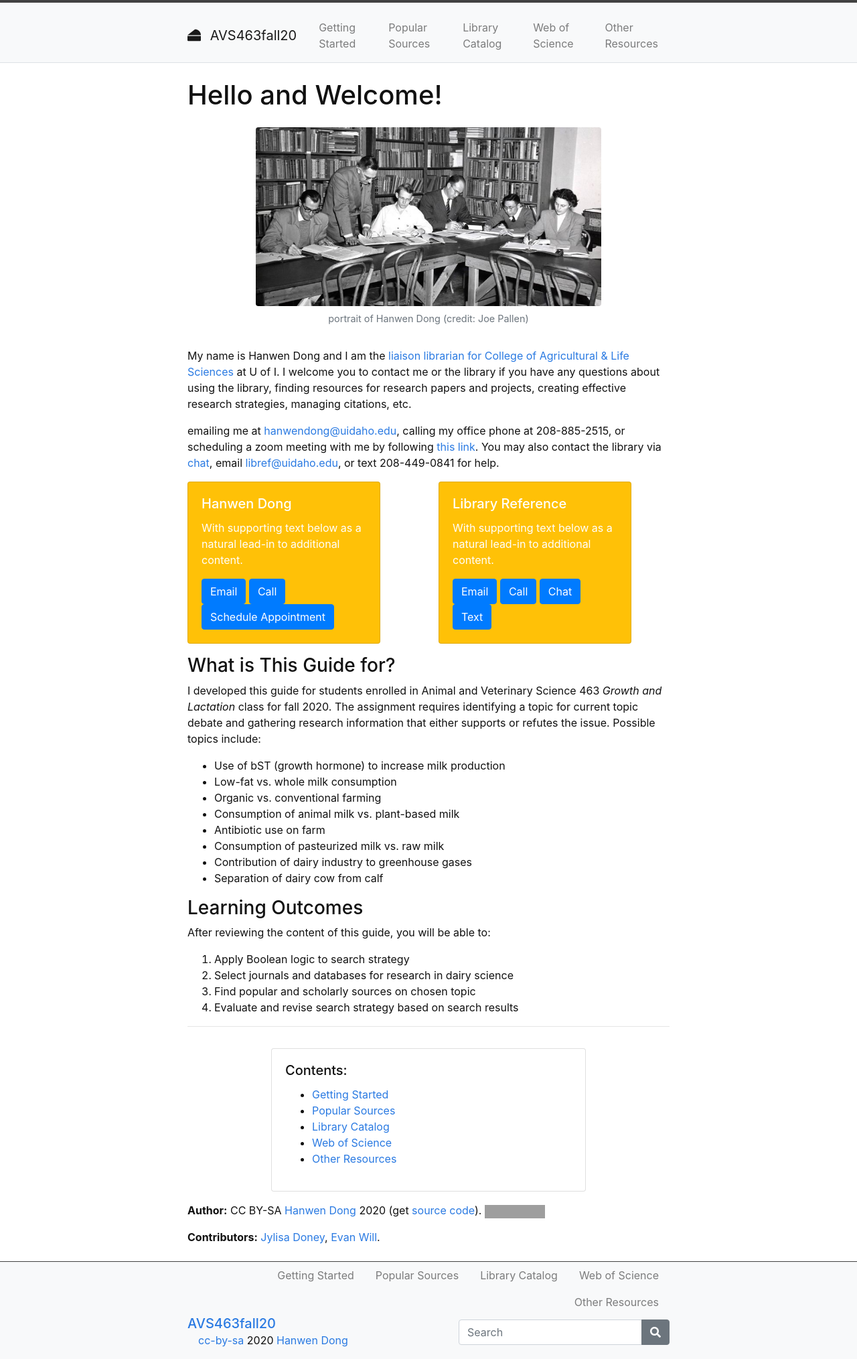
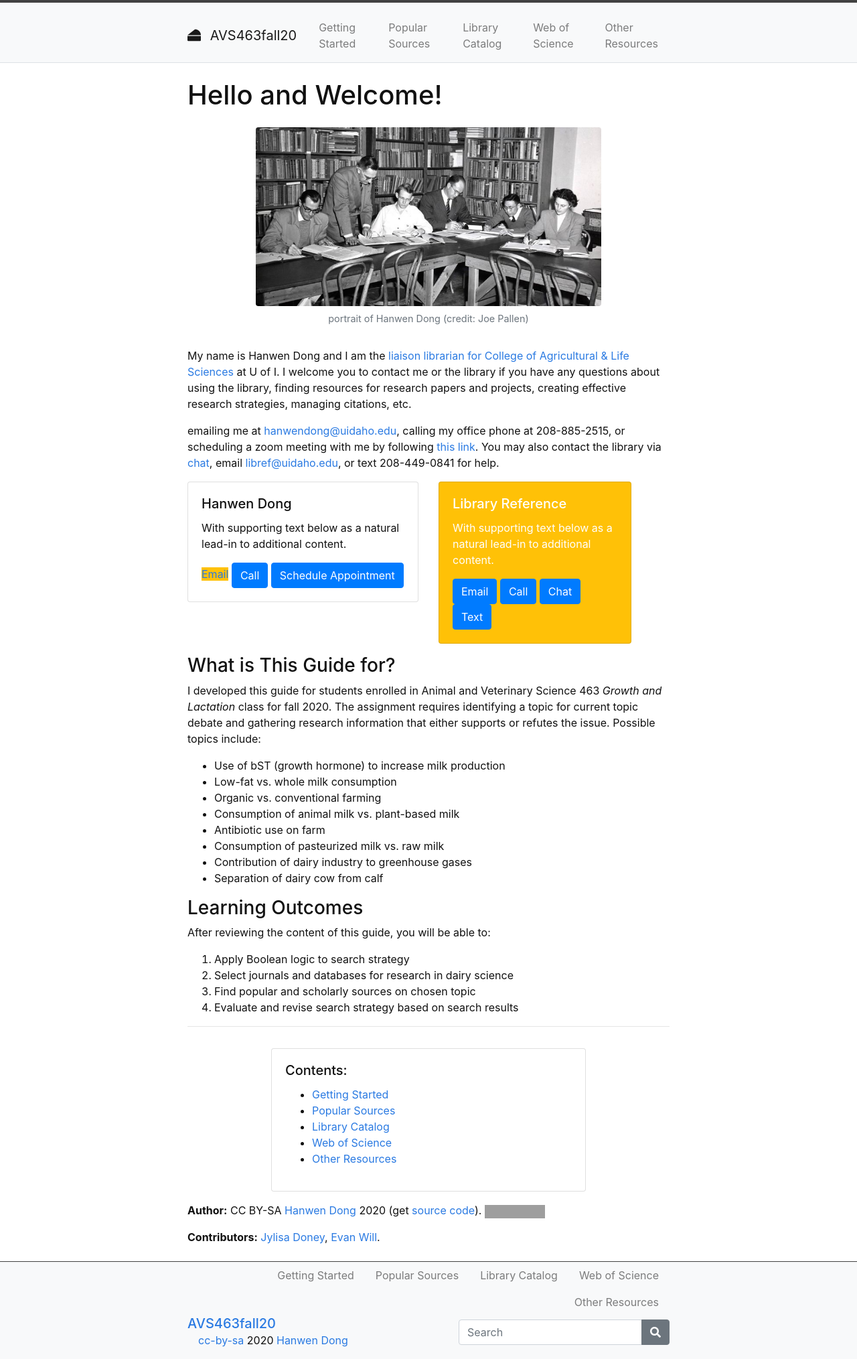
Before and after one commit to hanwendong1/AVS463-f20, a Jekyll site: the page built from index.md, in a window 1280 px wide. Shown: the whole page at 67% size. Built offline with Jekyll 4.4.1, drawn with Linux system fonts in a browser that asks for light colours; grey boxes are pictures that could not be loaded.

Commit message:
Update index.md

```diff
--- a/index.md
+++ b/index.md
@@ -13,11 +13,11 @@ emailing me at <hanwendong@uidaho.edu>, calling my office phone at 208-885-2515,
 
 <div class="row">
   <div class="col-sm-6">
-    <div class="card text-white bg-warning mb-3" style="max-width: 18rem;">
+    <div class="card">
       <div class="card-body">
         <h5 class="card-title">Hanwen Dong</h5>
         <p class="card-text">With supporting text below as a natural lead-in to additional content.</p>
-        <a href = "mailto: hanwendong@uidaho.edu" class="btn btn-primary">Email</a>
+        <a href = "mailto: hanwendong@uidaho.edu" class="bg-warning mb-3">Email</a>
         <a href = "mailto: hanwendong@uidaho.edu" class="btn btn-primary">Call</a>
         <a href = "https://uidaho.co1.qualtrics.com/jfe/form/SV_1GJiDTJ7po0bDk9?topic=Agricultural+%26amp%3B+Life+Sciences&person=Hanwen+Dong&email=hanwendong%40uidaho.edu" class="btn btn-primary">Schedule Appointment</a>
       </div>
```
